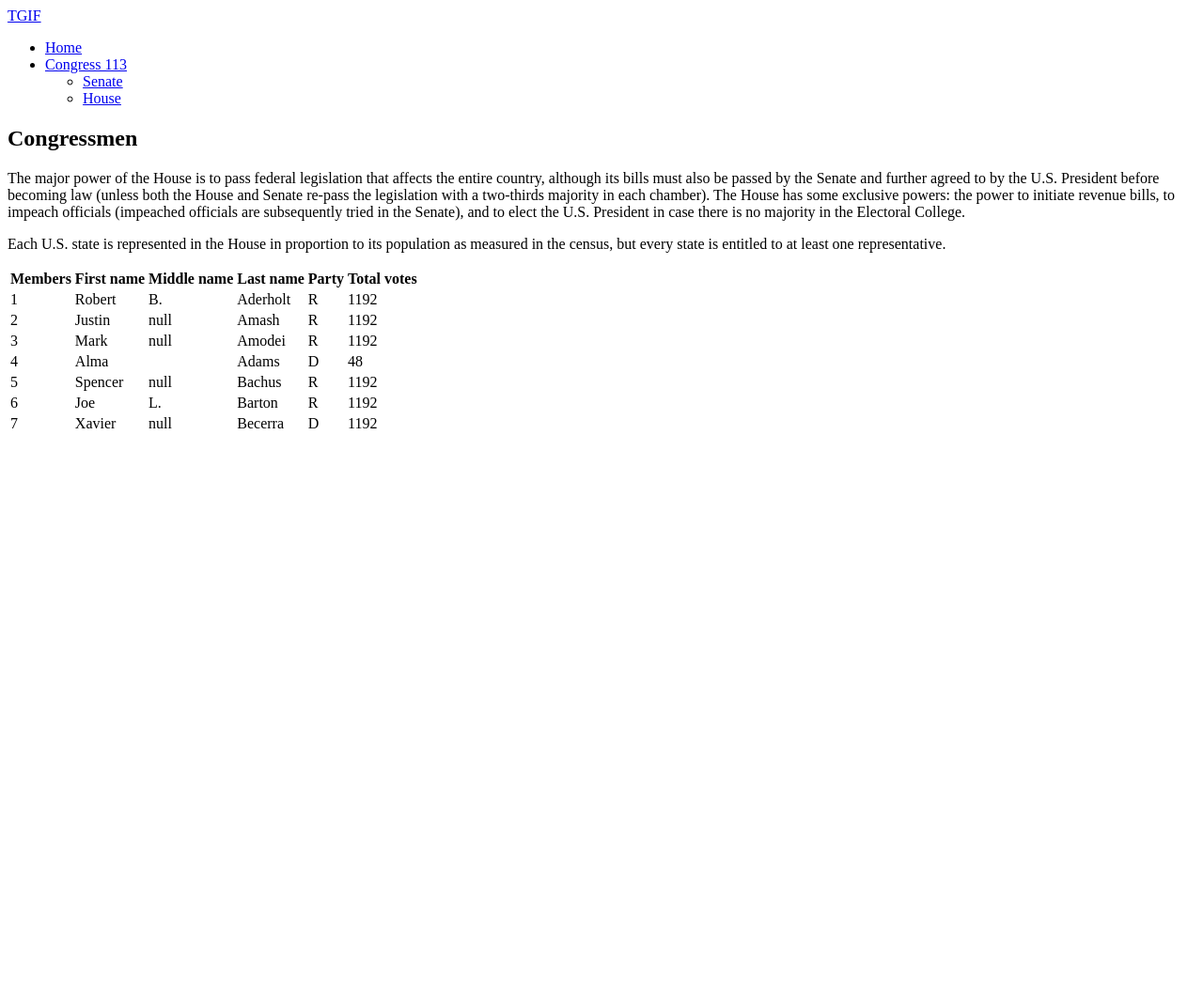
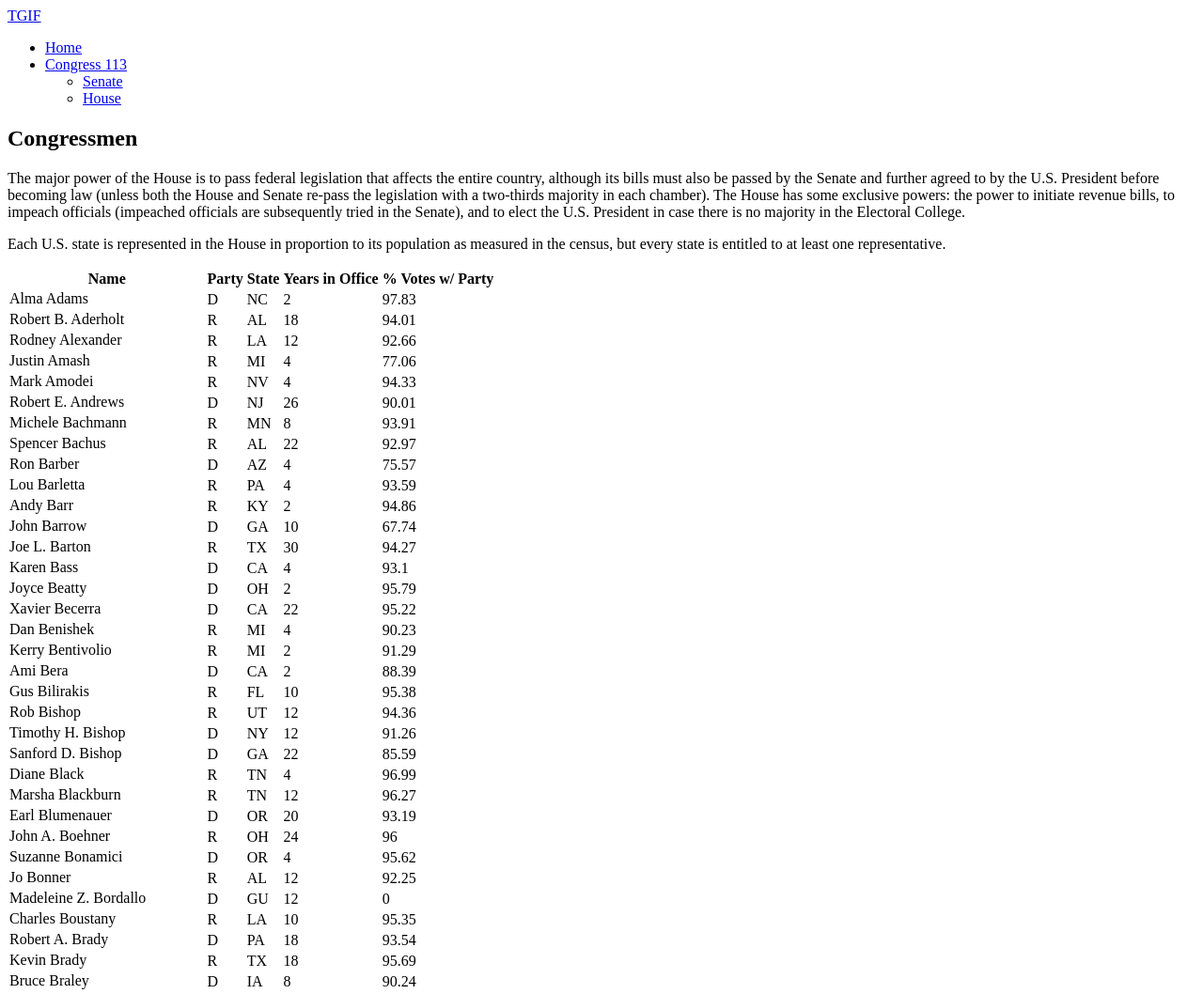
Before and after one commit to carolgaloy/ubiqumtgif, a plain HTML site: page house_113.html in a window 1280 px wide. Shown: the top 1058 px of the page at 94% size. Before the commit the page ends 800 px from the top, so only its background shows below. Drawn offline with Linux system fonts and the light colour scheme.

Commit message:
Table Creation

```diff
--- a/house_113.html
+++ b/house_113.html
@@ -30,74 +30,19 @@
        	    <table>
                 <thead>
                     <tr>
-                        <th>Members</th>
-                        <th>First name</th>
-                        <th>Middle name</th>
-                        <th>Last name</th>
+                        <th>Name</th>
                         <th>Party</th>
-                        <th>Total votes</th>
+                        <th>State</th>
+                        <th>Years in Office</th>
+                        <th>% Votes w/ Party</th>
                     </tr>
                 </thead>
-                <tbody>
-                    <tr>
-                        <td>1</td>
-                        <td>Robert</td>
-                        <td>B.</td>
-                        <td>Aderholt</td>
-                        <td>R</td>
-                        <td>1192</td>
-                    </tr>
-                    <tr>
-                        <td>2</td>
-                        <td>Justin</td>
-                        <td>null</td>
-                        <td>Amash</td>
-                        <td>R</td>
-                        <td>1192</td>
-                    </tr>
-                    <tr>
-                        <td>3</td>
-                        <td>Mark</td>
-                        <td>null</td>
-                        <td>Amodei</td>
-                        <td>R</td>
-                        <td>1192</td>
-                    </tr>
-                    <tr>
-                        <td>4</td>
-                        <td>Alma</td>
-                        <td></td>
-                        <td>Adams</td>
-                        <td>D</td>
-                        <td>48</td>
-                    </tr>
-                    <tr>
-                        <td>5</td>
-                        <td>Spencer</td>
-                        <td>null</td>
-                        <td>Bachus</td>
-                        <td>R</td>
-                        <td>1192</td>
-                    </tr>
-                    <tr>
-                        <td>6</td>
-                        <td>Joe</td>
-                        <td>L.</td>
-                        <td>Barton</td>
-                        <td>R</td>
-                        <td>1192</td>
-                    </tr>
-                    <tr>
-                        <td>7</td>
-                        <td>Xavier</td>
-                        <td>null</td>
-                        <td>Becerra</td>
-                        <td>D</td>
-                        <td>1192</td>
-                    </tr>
+                <tbody id="house-data">
+
                 </tbody>
             </table>
         </div>
-        <script src="test.js"></script>
+        <script src="./scripts/house.js"></script>
+        <script src="./scripts/dataload.js"></script>
     </body>
 </html>
--- a/scripts/dataload.js
+++ b/scripts/dataload.js
@@ -1 +1,37 @@
-document.getElementById("senate-data").innerHTML = JSON.stringify(data,null,2);
+let members = data.results[0].members;
+
+function createTable (houseData) {
+
+    let housedata = document.getElementById("house-data");
+
+    for (let i = 0; i < houseData.length; i++) {
+
+        let tr = document.createElement("tr");
+
+        let name = document.createElement("td");
+        name = houseData[i].first_name;
+        if (houseData[i].middle_name != null) {
+            name = name + " " + houseData[i].middle_name;
+        }
+        name = name + " " + houseData[i].last_name;
+        name.textContent = name;
+
+        let party = document.createElement("td");
+        party.textContent = houseData[i].party;
+
+        let state = document.createElement("td");
+        state.textContent = houseData[i].state;
+
+        let yearsInOffice = document.createElement("td");
+        yearsInOffice.textContent = houseData[i].seniority;
+
+        let votes = document.createElement("td");
+        votes.textContent = houseData[i].votes_with_party_pct;
+
+        tr.append(name, party, state, yearsInOffice, votes);
+        housedata.appendChild(tr);
+
+    }
+}
+
+createTable(members);
```
Also changed, not shown: senate-data.html (+1 -1 lines), senate_113.html (+6 -59 lines).
